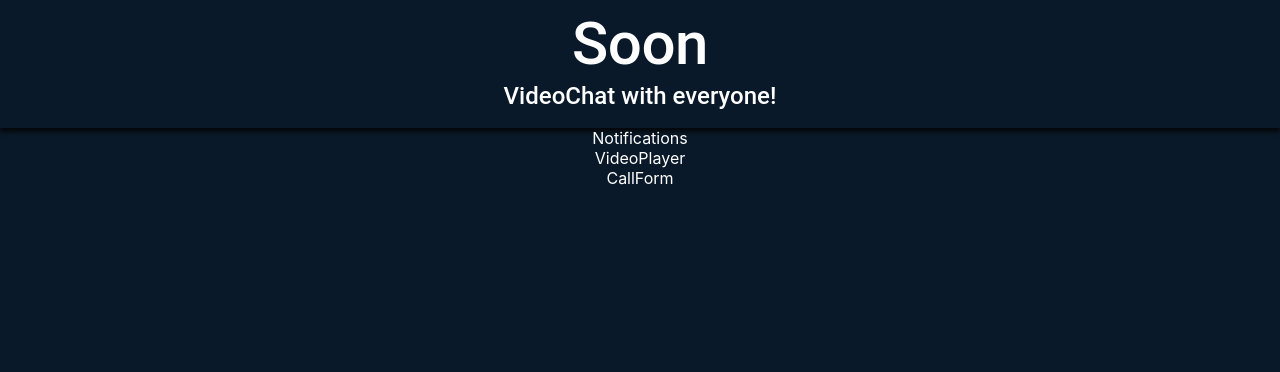
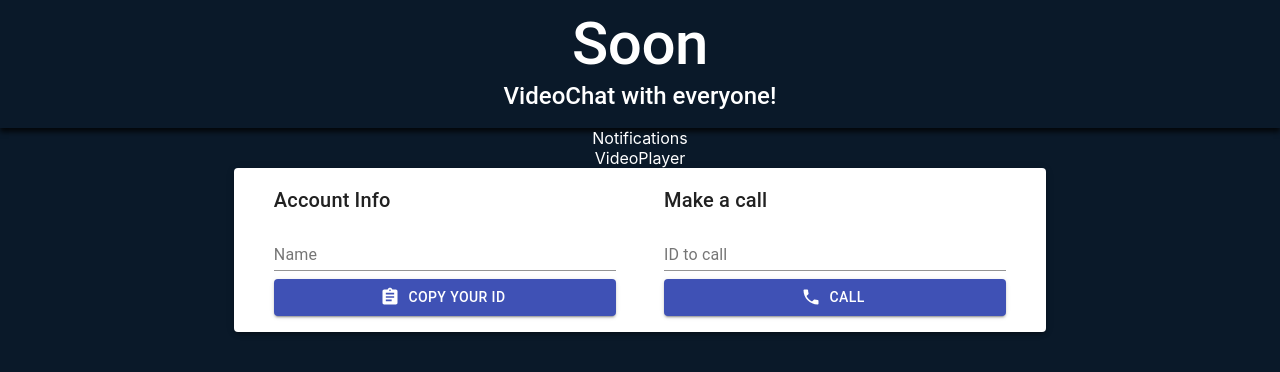
Before and after one commit to galobponce/soon, a React (Create React App) app in the folder client/: page / in a window 1280 px wide. Shown: the top 372 px of the page. Built offline with nearby package versions, Linux system fonts and the light colour scheme; no server answers.

Commit message:
agrego formulario de llamadas

```diff
--- a/client/src/App.tsx
+++ b/client/src/App.tsx
@@ -1,7 +1,7 @@
 import { FC } from 'react';
-import { Header, Notifications, VideoPlayer, CallForm } from './components';
 import { useAppStyles } from './appStyles';
 import { SocketProvider } from './context/Socket/SocketProvider';
+import { Header, Notifications, VideoPlayer, CallForm } from './components';
 
 
 const App: FC = () => {
--- a/client/src/components/CallForm/CallForm.tsx
+++ b/client/src/components/CallForm/CallForm.tsx
@@ -1,11 +1,42 @@
-import { FC } from 'react';
+import { FC, useContext, useState } from 'react';
+import { useCallFormStyles } from './callFormStyles';
+import { CopyToClipboard } from 'react-copy-to-clipboard';
+import { SocketContext } from '../../context/Socket/SocketContext';
+import { Assignment, Phone, PhoneDisabled } from "@material-ui/icons";
+import { Container, Paper, Typography, TextField, Button } from '@material-ui/core';
 
 
 const CallForm: FC = () => {
+  const [idToCall, setIdToCall] = useState('');
+  const { myName, setMyName, mySocketServerId, callAccepted, callEnded, callById, leave } = useContext(SocketContext);
+
+  const styles = useCallFormStyles();
+
   return (
-      <div>
-        CallForm
-      </div>
+    <Paper elevation={3} className={styles.callFormContainer}>
+      <Container>
+        <Typography gutterBottom variant="h6">Account Info</Typography>
+        <TextField label="Name" value={myName} onChange={(e) => setMyName(e.target.value)} fullWidth className={styles.textField} />
+        <CopyToClipboard text={mySocketServerId}>
+          <Button variant="contained" color="primary" fullWidth startIcon={<Assignment fontSize="large" />}>
+            Copy Your ID
+          </Button>
+        </CopyToClipboard>
+      </Container>
+      <Container>
+        <Typography gutterBottom variant="h6">Make a call</Typography>
+        <TextField label="ID to call" value={idToCall} onChange={(e) => setIdToCall(e.target.value)} fullWidth className={styles.textField} />
+        {callAccepted && !callEnded ? (
+          <Button variant="contained" color="secondary" startIcon={<PhoneDisabled fontSize="large" />} fullWidth onClick={leave}>
+            Hang Up
+          </Button>
+        ) : (
+          <Button variant="contained" color="primary" startIcon={<Phone fontSize="large" />} fullWidth onClick={() => callById(idToCall)}>
+            Call
+          </Button>
+        )}
+      </Container>
+    </Paper>
   );
 }
 
--- /dev/null
+++ b/client/src/components/CallForm/callFormStyles.tsx
@@ -0,0 +1,12 @@
+import { createStyles, makeStyles } from "@material-ui/core";
+
+export const useCallFormStyles = makeStyles(() => createStyles({
+	callFormContainer: {
+		padding: '1rem',
+		display: 'flex',
+		flexFlow: 'row nowrap',
+	},
+	textField: {
+		marginBottom: '.5rem'
+	}
+}));
--- a/client/src/context/Socket/SocketContext.tsx
+++ b/client/src/context/Socket/SocketContext.tsx
@@ -1,7 +1,17 @@
-import { createContext } from "react";
+import { createContext, Dispatch, SetStateAction } from "react";
+import { ICall } from '../../types/common';
 
 export interface ISocketContext {
-	algo: string;
+	myName: string;
+	setMyName: Dispatch<SetStateAction<string>>;
+	call: ICall;
+	callEnded: boolean;
+	callAccepted: boolean;
+	mySocketServerId: string;
+	stream: MediaStream;
+	answer: () => void;
+	callById: (id: string) => void;
+	leave: () => void;
 };
 
-export const SocketContext = createContext({});
+export const SocketContext = createContext<ISocketContext>({} as ISocketContext);
--- a/client/src/context/Socket/SocketProvider.tsx
+++ b/client/src/context/Socket/SocketProvider.tsx
@@ -110,7 +110,7 @@ export const SocketProvider: FC<IChildrenProps> = ({ children }) => {
   };
 
   // Cortar conexión
-  const leaveCall = () => {
+  const leave = () => {
     setCallEnded(true);
     connectionRef.current.destroy();
     window.location.reload();
@@ -127,7 +127,7 @@ export const SocketProvider: FC<IChildrenProps> = ({ children }) => {
       stream,
       answer,
       callById,
-      leaveCall
+      leave
     }}>
       { children }
     </SocketContext.Provider>
```
